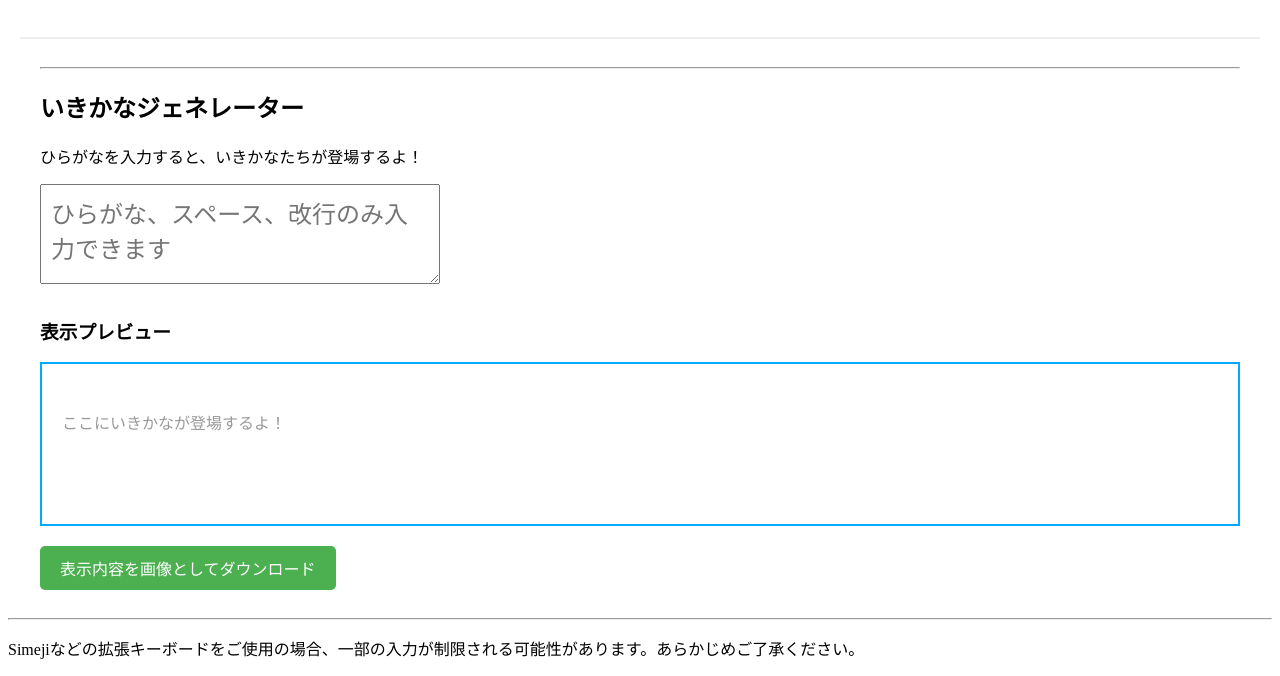
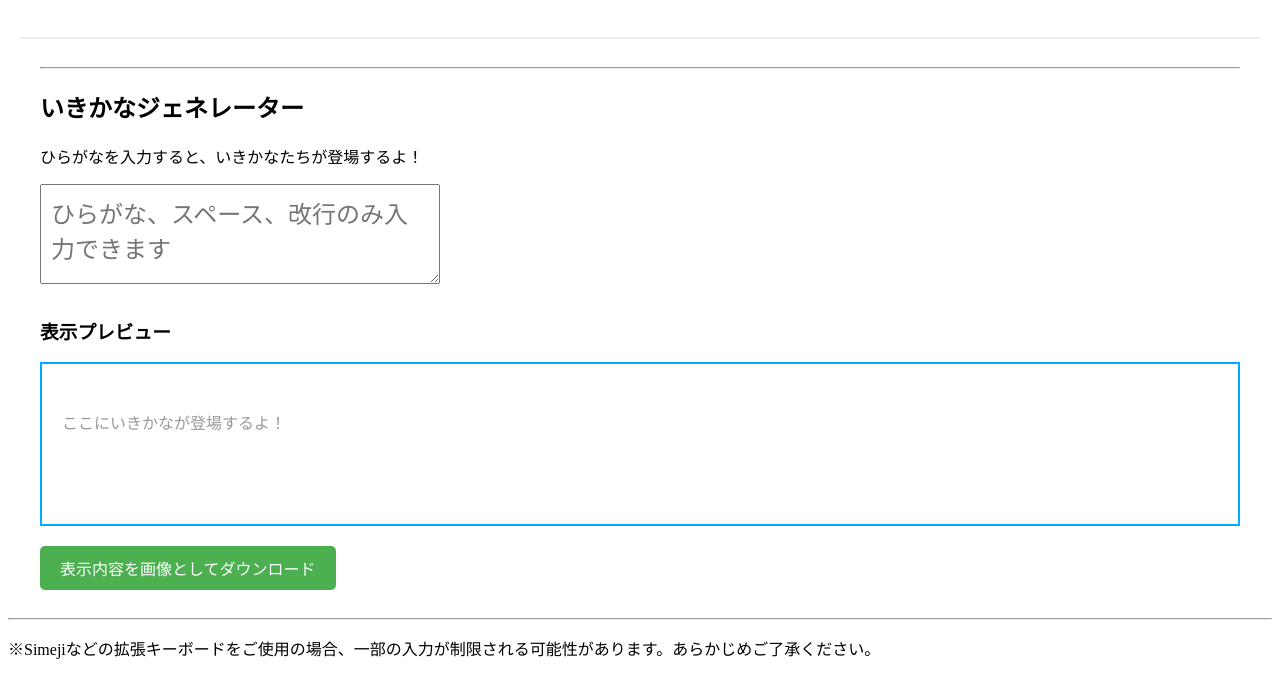
Before and after one commit to ikikana/ikikana, a plain HTML site: page index.html in a window 1280 px wide. Shown: the part 915-1591 px from the top of the page. Drawn offline with nearby package versions, Linux system fonts and the light colour scheme.

Commit message:
Update index.html

```diff
--- a/index.html
+++ b/index.html
@@ -493,7 +493,7 @@
 
     </script>
     <p class="notice">
-        Simejiなどの拡張キーボードをご使用の場合、一部の入力が制限される可能性があります。あらかじめご了承ください。
+        ※Simejiなどの拡張キーボードをご使用の場合、一部の入力が制限される可能性があります。あらかじめご了承ください。
     </p>
 
 </body>
```
